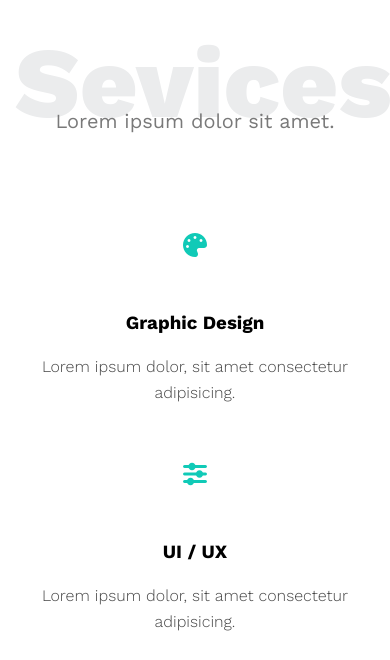
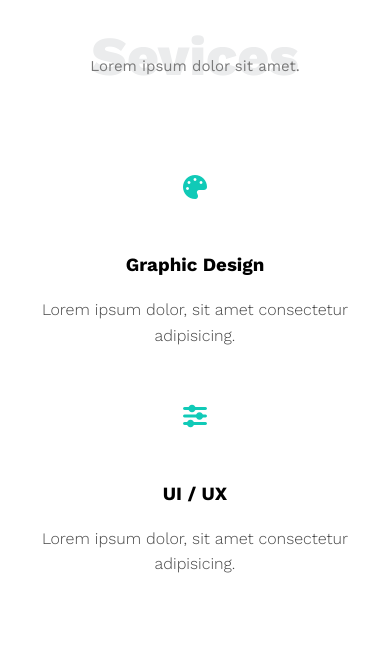
Before and after one commit to Basil15212/First-Test, a plain HTML site: page index.html in a window 390 px wide. Shown: the part 1874-2534 px from the top of the page. Drawn offline with nearby package versions, Linux system fonts and the light colour scheme.

Commit message:
modified

```diff
--- a/css/leon.css
+++ b/css/leon.css
@@ -81,13 +81,23 @@ body {
     font-size: 20px;
     color: #797979;
 }
-@media (min-width: 768px) {
+@media (max-width: 576px)  {
+    .special-heading {
+        font-size: 55px;
+    }
+    .special-heading + p {
+        font-size: 15px;
+        margin-top: -20;
+    }
+}
+@media (min-width: 577px) , (min-width: 768px) {
     .special-heading {
         font-size: 60px;
     }
     .special-heading + p {
         margin-top: -20;
     }
+
 }
 /* end component  */
 /* start of header  */
```
